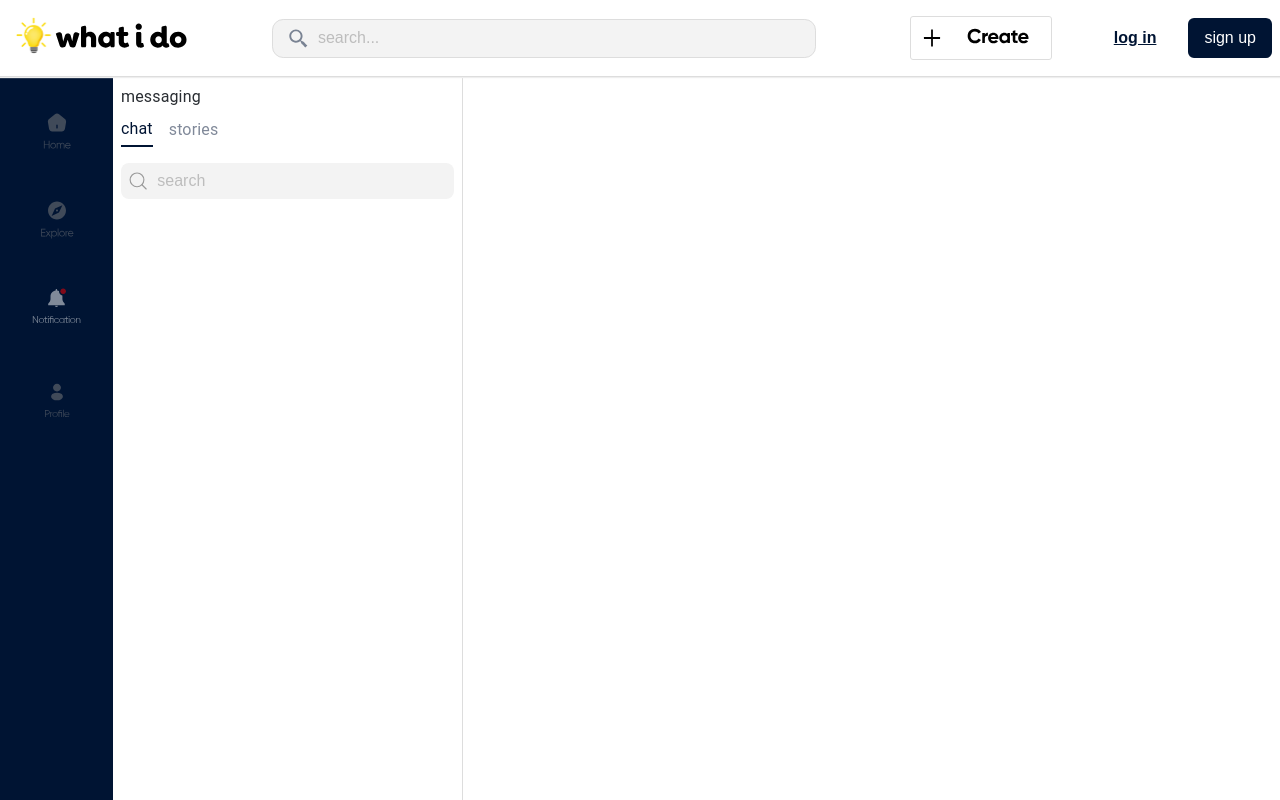
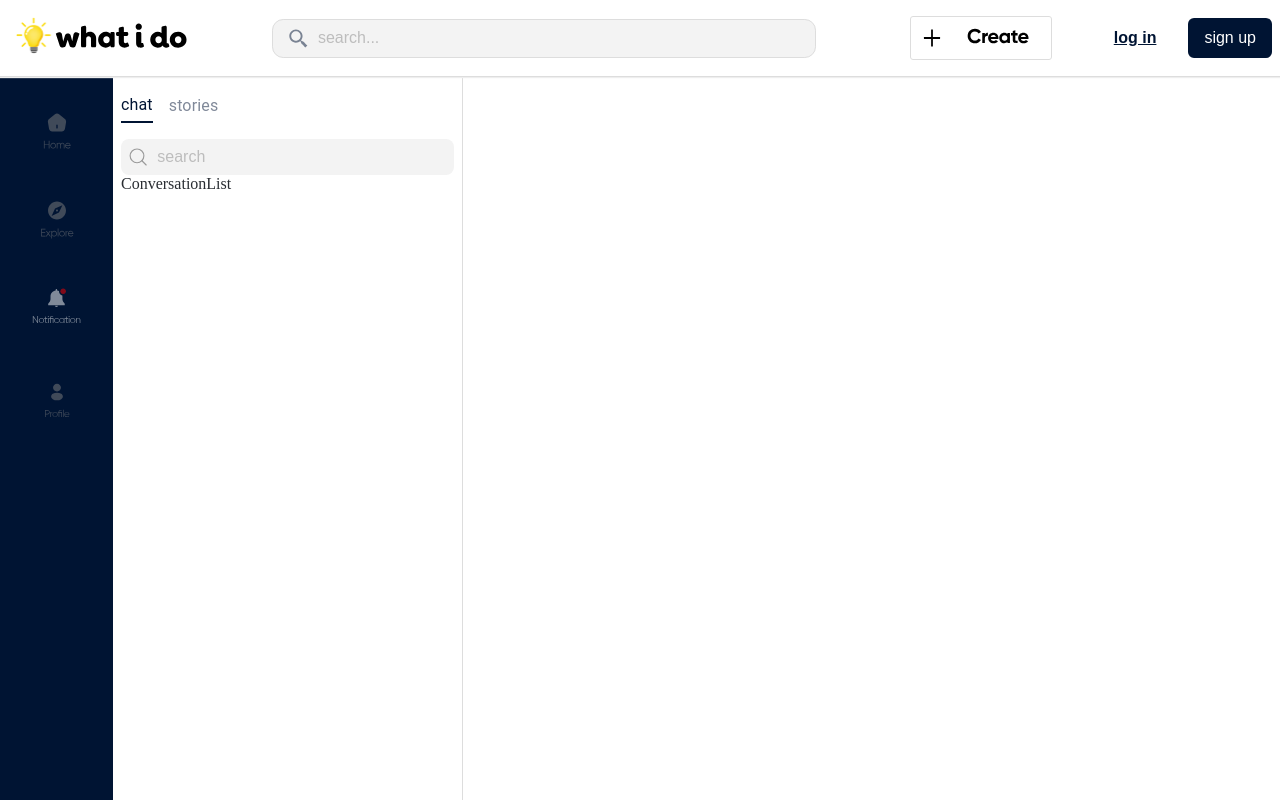
Before and after one commit to Ndirangug/whatido_frontend, a Next.js app: page /messenger/chat in a window 1280 px wide. Built offline with nearby package versions, Linux system fonts and the light colour scheme.

Commit message:
wip: add conversation list

```diff
--- /dev/null
+++ b/components/chat/ConversationList.js
@@ -0,0 +1,9 @@
+import { ConversationListContainer } from '../../styles/messegner.styles';
+
+function ConversationList() {
+  return (
+    <ConversationListContainer>ConversationList</ConversationListContainer>
+  );
+}
+
+export default ConversationList;
--- a/components/chat/Sidebar.js
+++ b/components/chat/Sidebar.js
@@ -2,13 +2,13 @@ import {
   SelectContainer,
   SidebarContainer,
 } from '../../styles/messegner.styles';
-import { Text2XL, TextBase } from '../utils/typography/Typography';
+import { TextBase } from '../utils/typography/Typography';
+import ConversationList from './ConversationList';
 import SearchBar from './SearchBar';
 
 function Sidebar() {
   return (
     <SidebarContainer>
-      <Text2XL>messaging</Text2XL>
       <div className="select-contaier">
         <SelectContainer selected>
           <TextBase>chat</TextBase>
@@ -18,6 +18,7 @@ function Sidebar() {
         </SelectContainer>
       </div>
       <SearchBar />
+      <ConversationList />
     </SidebarContainer>
   );
 }
--- a/styles/messegner.styles.js
+++ b/styles/messegner.styles.js
@@ -50,3 +50,9 @@ export const SearchBarContainer = styled.div`
     }
   }
 `;
+
+export const ConversationListContainer = styled.div`
+ display: flex;
+ flex-direction:column;
+ gap 1rem;
+`;
```
